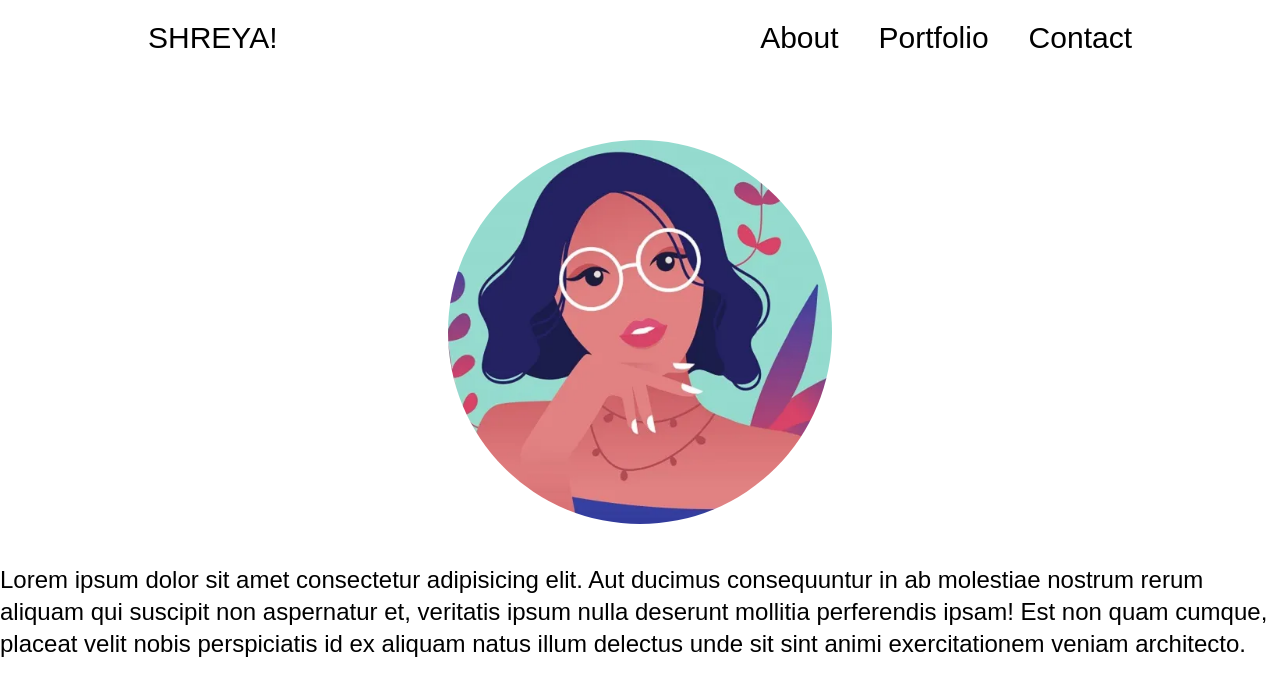
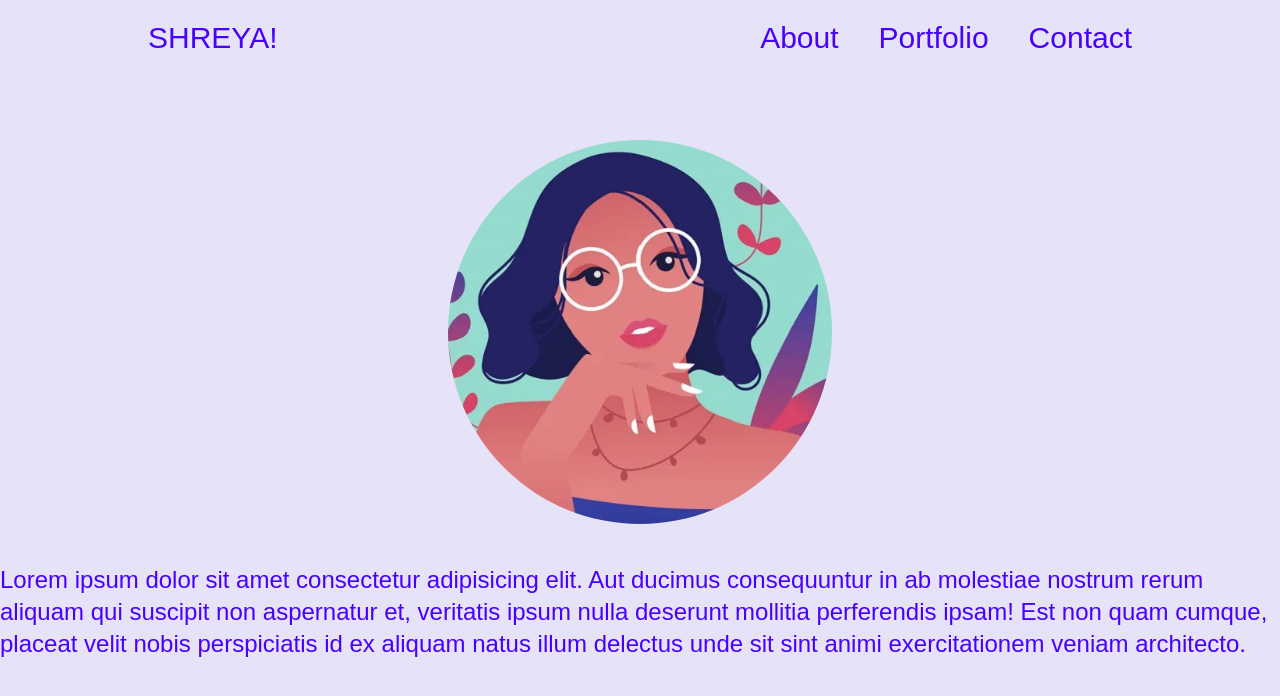
Before and after one commit to DustyDogCodex/animator-portfolio, a Next.js app: page /about in a window 1280 px wide. Shown: the top 696 px of the page. Built offline with nearby package versions, Linux system fonts and the light colour scheme; a web font is replaced by a local one.

Commit message:
changing background and text colors as requested by client

```diff
--- a/src/app/components/Navbar.tsx
+++ b/src/app/components/Navbar.tsx
@@ -30,7 +30,7 @@ function NavBar() {
 
     return (
         <nav
-            className={`${topOfPage ? "" : "bg-orange-500"} fixed top-0 z-40 w-full flex items-center justify-center text-black`}
+            className={`${topOfPage ? "" : "bg-orange-500"} fixed top-0 z-40 w-full flex items-center justify-center`}
         >
             <div
                 className='w-full flex items-center justify-between py-5 px-5 xl:w-4/5'
@@ -76,7 +76,7 @@ function NavBar() {
                 {/* after user clicks on a link, the menu will close automatically */}
                 {(
                     <div
-                        className={`${ aboveSmallScreens ? 'hidden' : '' } fixed ${ menuToggled ? 'top-0' : '-top-[250px]'} h-[250px] right-0 w-full bg-orange-500 rounded-b-xl ease-in-out duration-700`}
+                        className={`${ aboveSmallScreens ? 'hidden' : '' } fixed ${ menuToggled ? 'top-0' : '-top-[250px]'} h-[250px] right-0 w-full bg-primary-bg rounded-b-xl ease-in-out duration-700`}
                     >
                         {/* X button on top to close menu */}
                         <div className="flex justify-end px-4 pt-5 mr-8">
--- a/src/app/components/PageTransition.tsx
+++ b/src/app/components/PageTransition.tsx
@@ -11,7 +11,6 @@ function PageTransistion({
             initial={{ opacity: 0, y: 200 }}
             animate={{ opacity: 1, y: 0 }}
             exit={{ opacity: 0, y: 200 }}
-            transition={{ duration: 1, delay: 0.2 }}
         >
             {children}
         </motion.div>
--- a/src/app/contact/page.tsx
+++ b/src/app/contact/page.tsx
@@ -1,8 +1,10 @@
 import { FontAwesomeIcon } from "@fortawesome/react-fontawesome"
 import { faInstagram, faLinkedin, faBehance } from "@fortawesome/free-brands-svg-icons"
+import PageTransistion from "../components/PageTransition"
 
 function Contact() {
     return (
+        <PageTransistion>
         <section
             id="contact"
             className="bg-contact-bg bg-no-repeat bg-center w-full h-screen bg-cover flex items-center justify-center"
@@ -79,6 +81,7 @@ function Contact() {
                 </div>
             </div>
         </section>
+        </PageTransistion>
     )
 }
 
--- a/src/app/layout.tsx
+++ b/src/app/layout.tsx
@@ -17,7 +17,7 @@ export default function RootLayout({
 }) {
   return (
     <html lang="en">
-        <body className={caligraffiti.className}>
+        <body className={`bg-primary-bg text-primary-text ${caligraffiti.className}`}>
             <NavBar />
             {children}
         </body>
--- a/tailwind.config.ts
+++ b/tailwind.config.ts
@@ -8,14 +8,10 @@ const config: Config = {
   ],
   theme: {
     extend: {
-      backgroundImage: {
-        /* 'hero-bg': 'url(/LandingPage.jpeg)',
-        'about-bg': 'url(/AboutPage.jpeg)',
-        'portfolio-bg': 'url(/PortfolioPage.jpeg)',
-        'contact-bg': 'url(/ContactPageBG.svg)',
-        'card-bg': 'url(/CardDesign.jpg)',
-        'card-front-bg': 'url(/tiger.jpg)',   */
-      },
+      colors: {
+        'primary-bg': '#e6e2f8',
+        'primary-text': '#4800ff'
+      }
     },
   },
   plugins: [],
```
